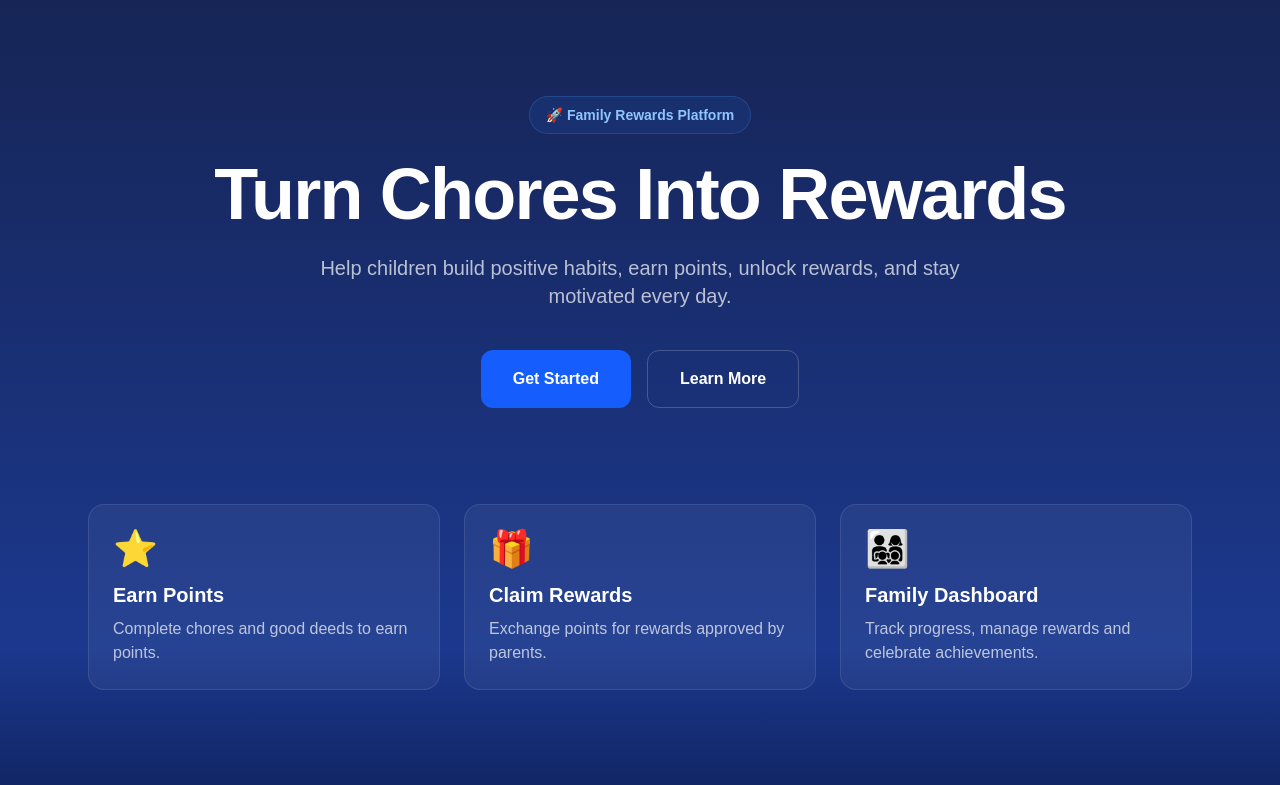
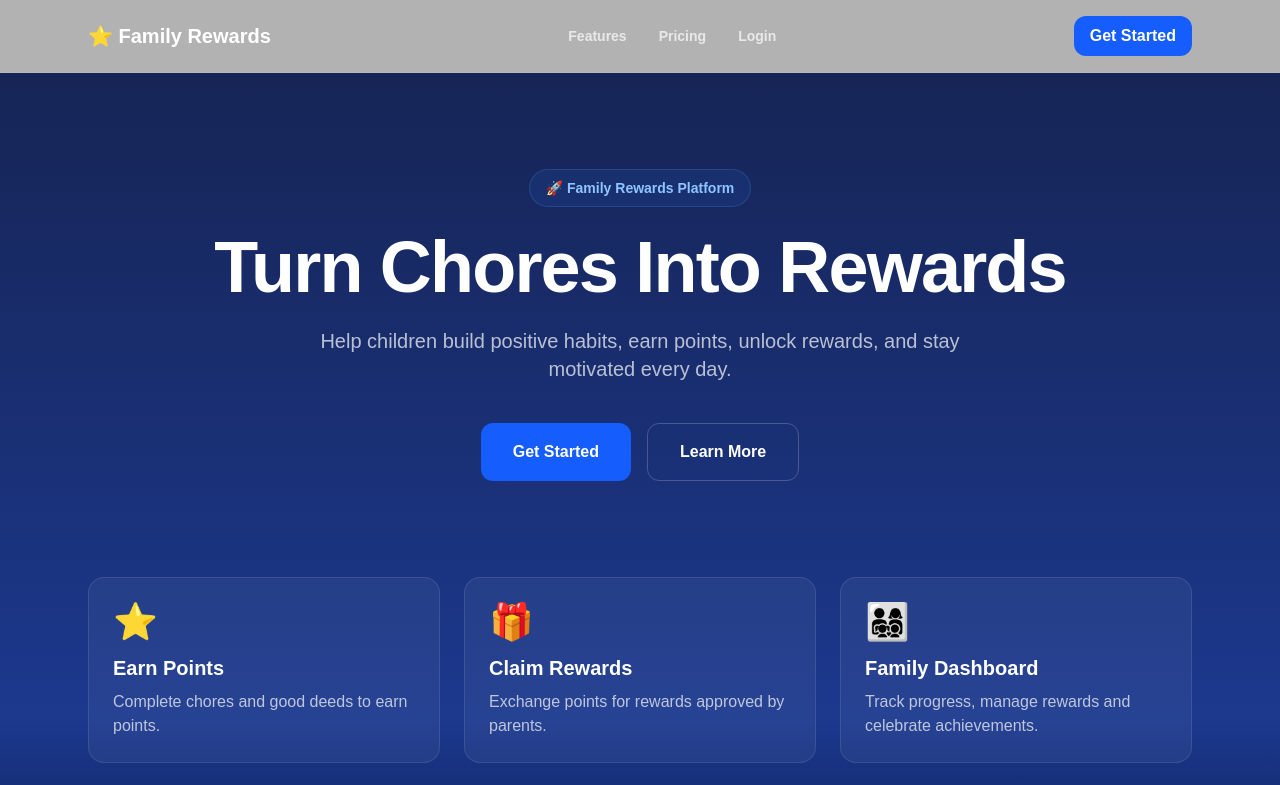
Before and after one commit to imdavidj13-droid/family-rewards-platform, a Next.js app: page / in a window 1280 px wide. Shown: the top 785 px of the page. Built offline with nearby package versions, Linux system fonts and the light colour scheme.

Commit message:
Add navbar to landing page

```diff
--- a/app/page.tsx
+++ b/app/page.tsx
@@ -1,5 +1,9 @@
+import Navbar from "@/components/Navbar";
 export default function Home() {
   return (
+    <>
+      <Navbar />
+
     <main className="min-h-screen bg-gradient-to-b from-blue-950 via-blue-900 to-black text-white">
       <div className="mx-auto max-w-6xl px-6 py-24">
         {/* Hero */}
@@ -96,5 +100,6 @@
         </div>
       </div>
     </main>
+    </>
   );
 }
--- /dev/null
+++ b/components/Navbar.tsx
@@ -0,0 +1,21 @@
+export default function Navbar() {
+  return (
+    <header className="sticky top-0 z-50 border-b border-white/10 bg-black/30 backdrop-blur">
+      <div className="mx-auto flex max-w-6xl items-center justify-between px-6 py-4">
+        <h1 className="text-xl font-black text-white">
+          ⭐ Family Rewards
+        </h1>
+
+        <nav className="hidden gap-8 text-sm font-semibold text-white/70 md:flex">
+          <a href="#">Features</a>
+          <a href="#">Pricing</a>
+          <a href="#">Login</a>
+        </nav>
+
+        <button className="rounded-xl bg-blue-600 px-4 py-2 font-bold text-white hover:bg-blue-500">
+          Get Started
+        </button>
+      </div>
+    </header>
+  );
+}
```
